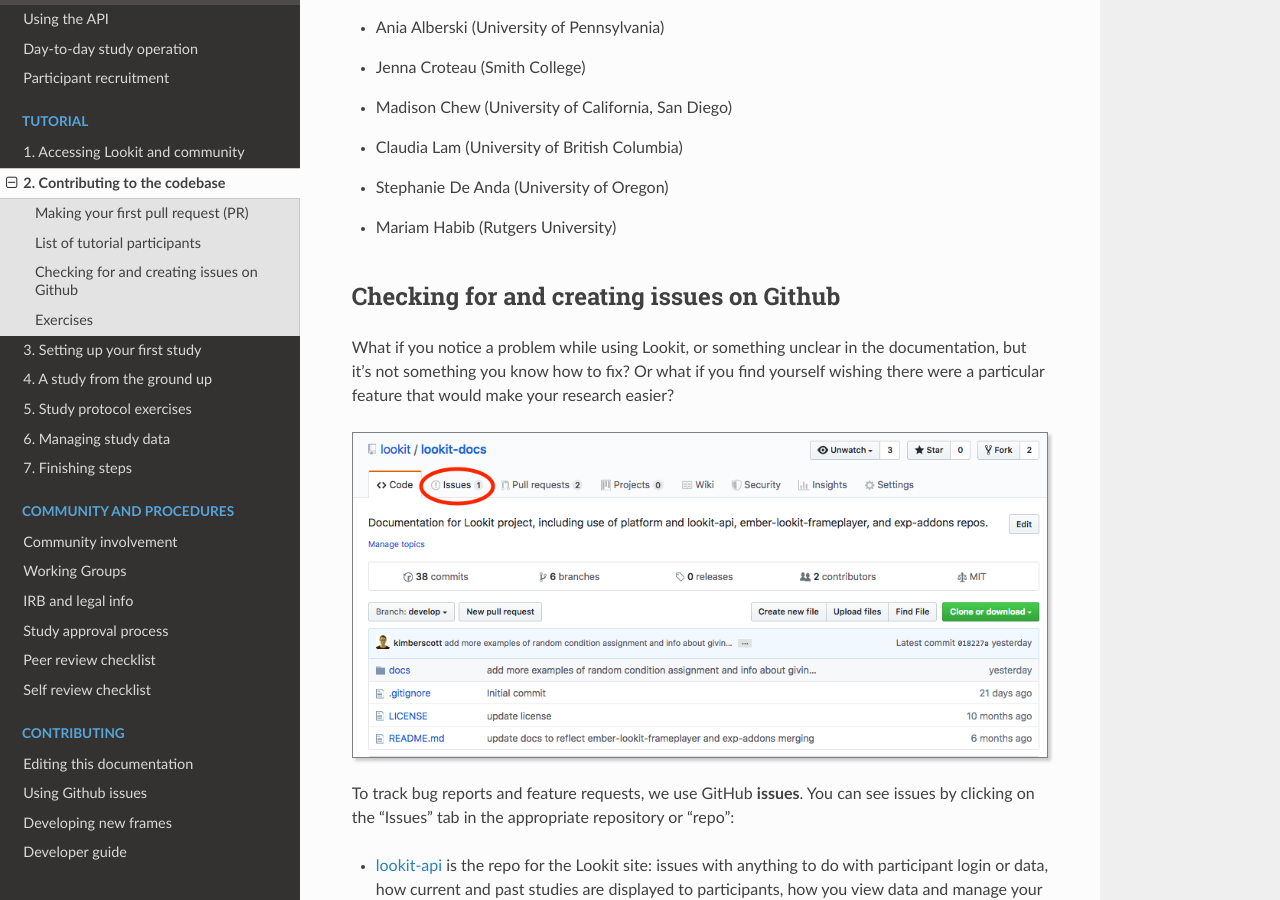
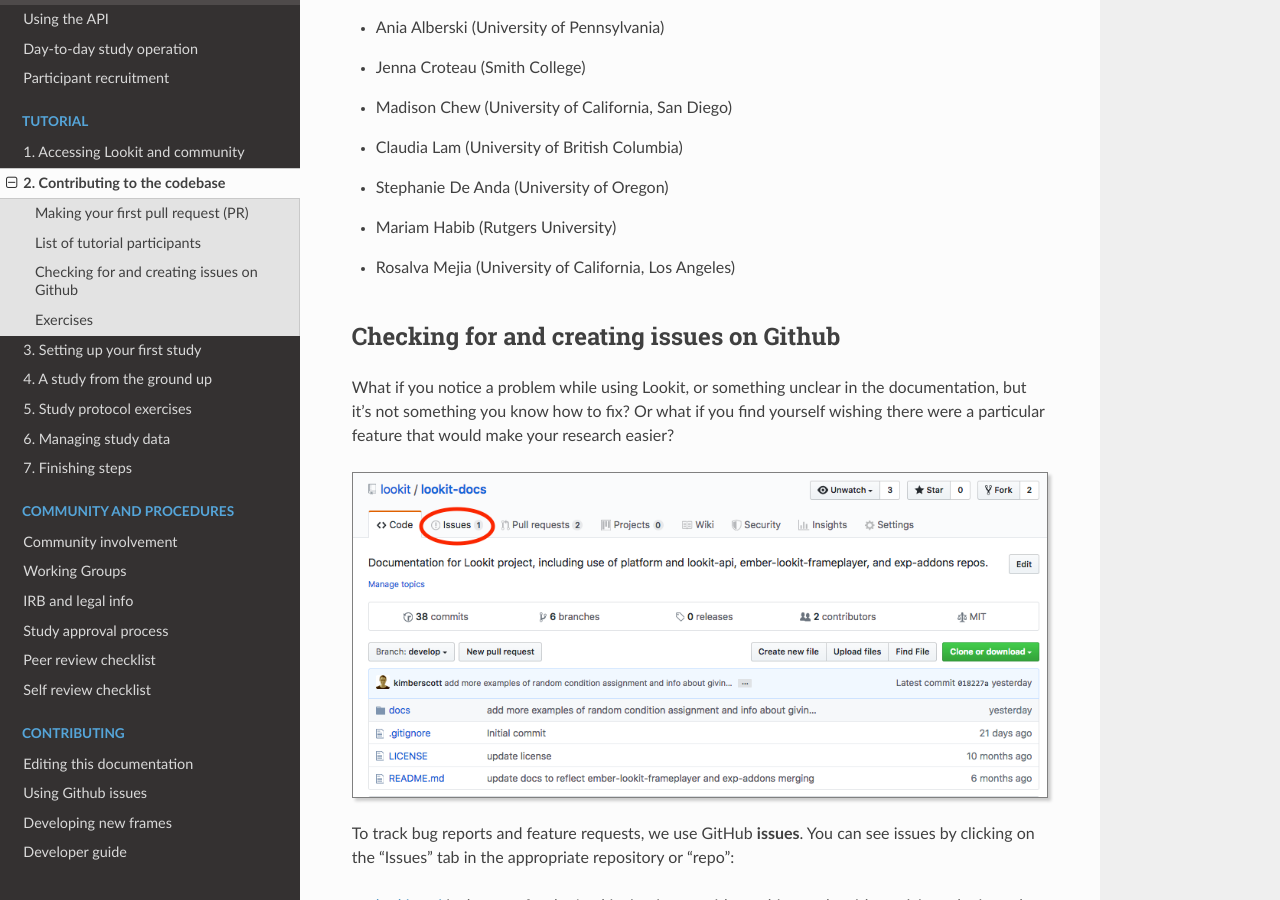
Before and after one commit to lookit/lookit-docs, a Sphinx documentation site: the page built from docs/source/tutorial-contributing.rst, in a window 1280 px wide and 900 px high, scrolled down 8097 px. Built offline with Sphinx 7.4.7 and the Read the Docs theme 2.0.0, drawn with Linux system fonts in a browser that asks for light colours.

Commit message:
Update tutorial-contributing.rst
Have added my name and institution to list of tutorial participants.

```diff
--- a/docs/source/tutorial-contributing.rst
+++ b/docs/source/tutorial-contributing.rst
@@ -168,6 +168,7 @@
 - Claudia Lam (University of British Columbia)
 - Stephanie De Anda (University of Oregon)
 - Mariam Habib (Rutgers University)
+- Rosalva Mejia (University of California, Los Angeles)
 
 .. _Github issues overview:
 
```
